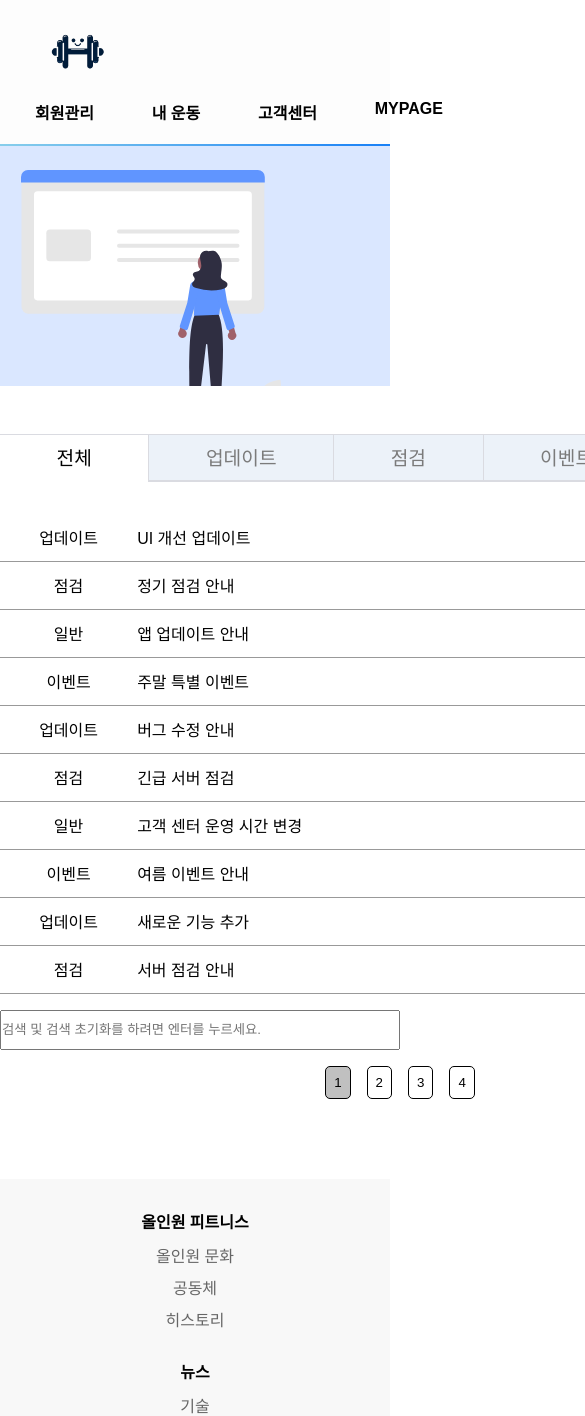
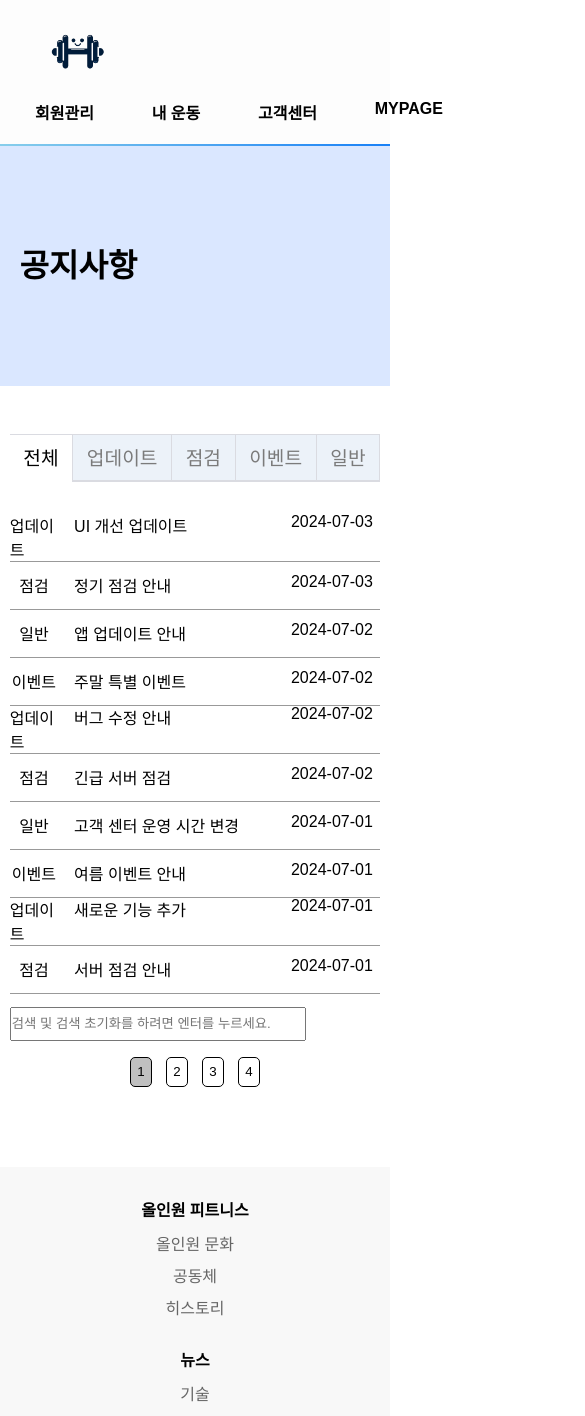
Before and after one commit to BangGiro/project2, a React (Create React App) app in the folder myapp/: page /noticePage in a window 390 px wide. Shown: the top 1416 px of the page, 585 px wide, since content can reach past the window. Built offline with nearby package versions, Linux system fonts and the light colour scheme; grey boxes are pictures that could not be loaded.

Commit message:
공지사항 미디어쿼리 / 그 외

```diff
--- a/myapp/src/components/pages/MyPage/MyPage.css
+++ b/myapp/src/components/pages/MyPage/MyPage.css
@@ -38,10 +38,6 @@
     height: 100%;
     background-color: rgb(181, 181, 181);
 }
-
-/* .MyService div:hover .MyService::after {
-    width: 100%;
-} */
 
 .renderMyService{
     width: 50vw;
@@ -131,11 +127,16 @@
     font-weight: bold;
 
     border: 1px solid black;
+    overflow: hidden;
+
+    white-space: nowrap;
+
+    animation: SubscriptionOpen 1s;
 }
 
 .CurrentSubscription > img {
     height: 100%;
-    width: 25%;
+    width: 15rem;
     object-fit: contain;
     background-color: rgba(49, 148, 255, 0.859);
     border-radius: 1rem;
@@ -326,3 +327,26 @@
 .InquiryOpen {
     height: auto;
 }
+
+/* ======================================================================= */
+/* 애니메이션 */
+
+@keyframes SubscriptionOpen {
+    from {
+        width: 15rem;
+    }
+    to {
+        width: 100%;
+    }
+}
+
+@keyframes smoothUp {
+    from {
+        opacity: 0;
+        transform: translateY(10%);
+    }
+    to {
+        opacity: 1;
+        transform: translateY(0%);
+    }
+}
--- a/myapp/src/components/pages/MyPage/components/MySubscription.jsx
+++ b/myapp/src/components/pages/MyPage/components/MySubscription.jsx
@@ -21,11 +21,10 @@ export default function MySubscription() {
                     </div>
                 </div>
 
-
                 <div className="SubscriptionPayment">
                     <div >
-                        <span>정기 결제 수단</span>
-                        <p>카드 결제</p>
+                        <p>다음 결제 예정일: </p>
+                        <p>결제 방식:</p>
                     </div>
                 </div>
             </div>
--- a/myapp/src/components/pages/NoticePage/noticePage.css
+++ b/myapp/src/components/pages/NoticePage/noticePage.css
@@ -30,13 +30,13 @@
 
 .noticesBox {
     width: 60vw;
-    min-width: 800px;
+    /* min-width: 900px; */
     margin: auto;
 }
 
 .notice_item {
     width: 100%;
-    height: 3rem;
+    height: 3em;
 
     display: grid;
     grid-template-columns: 1.2fr 4.8fr 1fr;
@@ -53,7 +53,7 @@
 .notice_item > p,
 .notice_item > h3{
     justify-self: start;
-    font-size: 1em;
+    font-size: 1rem;
     font-weight: lighter;
 }
 
@@ -71,7 +71,7 @@
     box-sizing: border-box;
     background-color: rgb(255, 255, 255);
 
-    margin-bottom: 5rem;
+    margin-bottom: 5em;
 }
 
 
@@ -81,12 +81,12 @@
 .pagination {
     display: flex;
     justify-content: center;
-    margin-top: 1rem;
+    margin-top: 1em;
 }
 
 .pagination > button {
-    margin: 0 .5rem;
-    padding: .5rem;
+    margin: 0 .5em;
+    padding: .5em;
     border: 1px solid black;
     border-radius: 5px;
     background-color: white;
@@ -108,7 +108,7 @@
 }
 
 .NoticeViewCategory {
-    font-size: 1.5em;
+    font-size: 1.5rem;
 }
 
 .noticeViewTitle,
@@ -137,7 +137,7 @@
     line-height: 2em;
     background-color: white;
     border-top: 1px solid black;
-    padding: 1rem;
+    padding: 1em;
     text-align: end;
     text-decoration: underline;
 }
@@ -149,14 +149,14 @@
     background-color: rgb(255, 255, 255);
     border-top: 1px solid black;
     border-bottom: 1px solid black;
-    padding: 3rem;
+    padding: 3em;
     font-size: 1rem;
 }
 
 .Mini {
     position: absolute;
     box-sizing: border-box;
-    height: 30rem;
+    height: 30em;
     width: 100%;
     font-size: .75rem;
     border: 1px solid black;
@@ -172,8 +172,8 @@ display: flex;
 flex-flow: column wrap;
 height: 3rem;
 width: 100%;
-margin-bottom: 2rem;
-margin-top: 3rem;
+margin-bottom: 2em;
+margin-top: 3em;
 }
 
 .notice_tab {
@@ -192,9 +192,9 @@ margin-top: 3rem;
 }
 
 .NoticeSearchBar {
-    height: 2.5rem;
+    height: 2.5em;
     width: 50%;
-    margin-top: 1rem;
+    margin-top: 1em;
 }
 
 /* ============================================================= */
@@ -209,3 +209,40 @@ margin-top: 3rem;
 .PageNationActive {
     background-color: rgb(192, 192, 192) !important;
 }
+
+/* ============================================================= */
+/* 미디어 쿼리  */
+@media screen and (max-width: 1100px) {
+    .noticesBox {
+        width: 90vw;
+        min-width: none;
+    }
+
+    .notice_page > h1 {
+        text-indent: 10vw;
+    }
+}
+
+@media screen and (max-width: 740px) {
+    .noticesBox {
+        width: 95vw;
+        min-width: none;
+    }
+
+    .notice_item {
+        grid-template-columns: 1fr 4fr 2fr;
+        gap: 1rem;
+    }
+
+    .notice_page > h1 {
+        text-indent: 5vw;
+    }
+
+    .notice_page img{
+        display: none;
+    }
+
+    .NoticeSearchBar {
+        width: 80%;
+    }
+}
```
